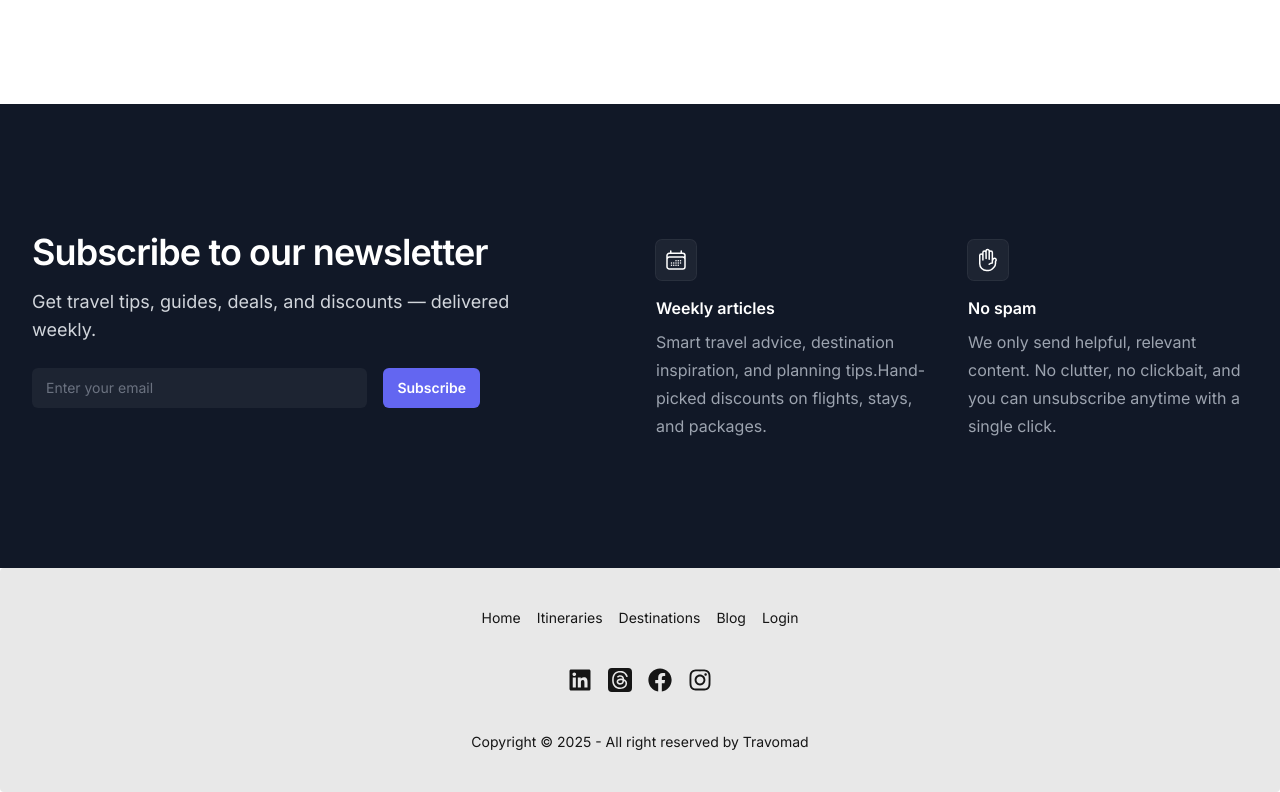
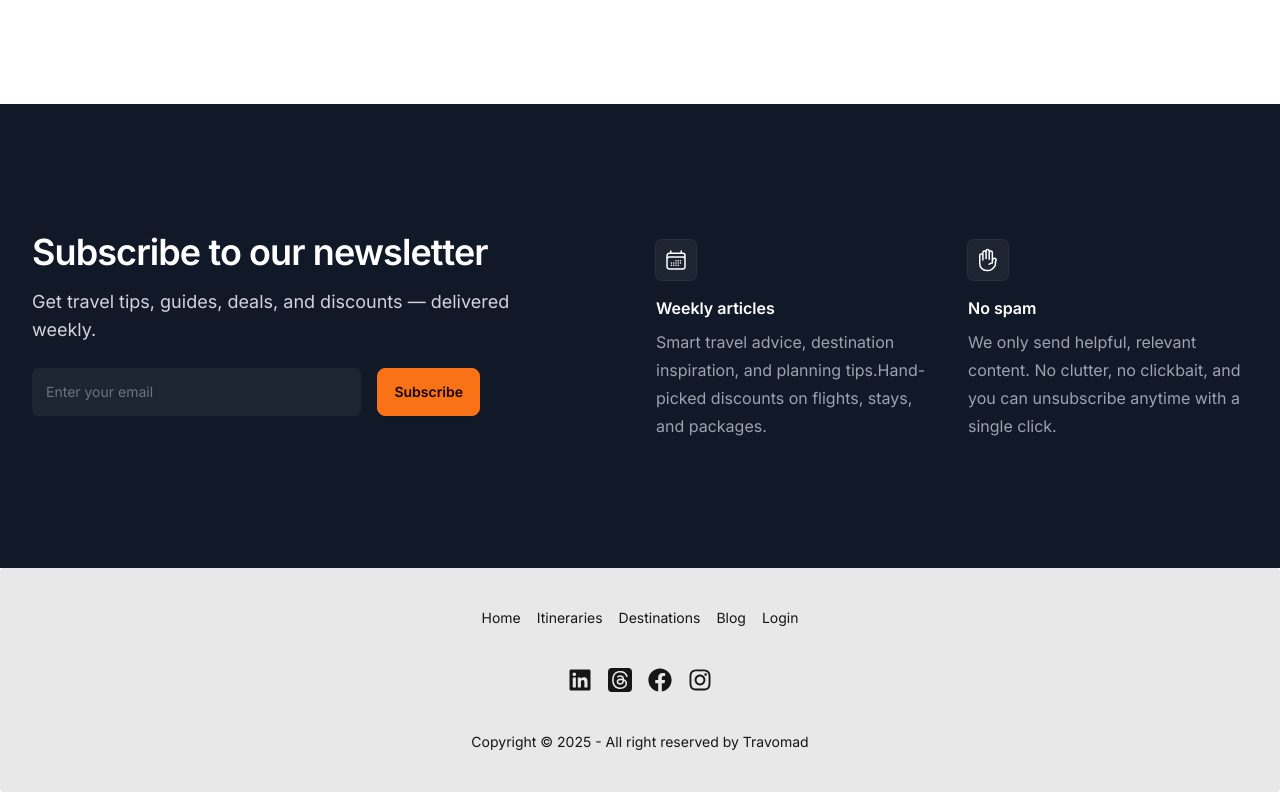
Before and after one commit to annsuparada/honeylemon, a Next.js app: page / in a window 1280 px wide. Shown: the part 3556-4348 px from the top of the page. Built offline with nearby package versions, Linux system fonts and the light colour scheme; no server answers.

Commit message:
clean up btn and input to use daisy ui

```diff
--- a/app/components/NewsLetterSection.tsx
+++ b/app/components/NewsLetterSection.tsx
@@ -25,7 +25,7 @@
                             />
                             <button
                                 type="submit"
-                                className="flex-none rounded-md bg-indigo-500 px-3.5 py-2.5 text-sm font-semibold text-white shadow-xs hover:bg-indigo-400 focus-visible:outline-2 focus-visible:outline-offset-2 focus-visible:outline-indigo-500"
+                                className='btn btn-accent'
                             >
                                 Subscribe
                             </button>
--- a/app/components/SelectInput.tsx
+++ b/app/components/SelectInput.tsx
@@ -47,7 +47,7 @@
                 <select
                     onChange={(e) => onChange(e.target.value)}
                     value={selectedValue}
-                    className="border border-gray-300 p-3 w-full rounded-md focus:ring focus:ring-blue-200 focus:outline-none bg-white"
+                    className="select select-bordered w-full"
                 >
                     <option value="">{`Select ${label}`}</option>
                     {options.map(opt => (
@@ -70,7 +70,7 @@
                         <div className="flex gap-2 mt-2">
                             <input
                                 type="text"
-                                className="border border-gray-300 p-2 rounded-md w-full bg-white"
+                                className="input input-bordered"
                                 value={newValue}
                                 onChange={(e) => setNewValue(e.target.value)}
                                 placeholder={`New ${label} name`}
--- a/app/dashboard/profile/components/ChangePasswordForm.tsx
+++ b/app/dashboard/profile/components/ChangePasswordForm.tsx
@@ -54,7 +54,7 @@
             <button
                 type="submit"
                 disabled={saving}
-                className="bg-primary text-white px-4 py-2 rounded hover:bg-blue-500"
+                className="btn btn-primary"
             >
                 {saving ? 'Updating...' : 'Update Password'}
             </button>
--- a/app/dashboard/profile/components/UserProfileForm.tsx
+++ b/app/dashboard/profile/components/UserProfileForm.tsx
@@ -47,7 +47,7 @@
                         </div>
                         <button
                             type="button"
-                            className="rounded-md bg-white px-2.5 py-1.5 text-sm font-semibold text-gray-900 shadow-xs ring-1 ring-gray-300 ring-inset hover:bg-gray-50"
+                            className="btn btn-sm"
                             onClick={() => {
                                 const url = window.prompt('Enter Image URL', formData.profilePicture || '');
                                 if (url) handleChange('profilePicture')(url);
@@ -101,7 +101,7 @@
                 <button
                     type="submit"
                     disabled={saving}
-                    className="bg-primary text-white px-4 py-2 rounded hover:bg-blue-500"
+                    className="btn btn-primary"
                 >
                     {saving ? 'Saving...' : 'Save'}
                 </button>
--- a/app/globals.css
+++ b/app/globals.css
@@ -24,10 +24,3 @@
   width: max-content;
   animation: scroll 30s linear infinite;
 }
-
-input:-webkit-autofill,
-input:-webkit-autofill:focus {
-  background-color: white !important;
-  -webkit-box-shadow: 0 0 0px 1000px white inset !important;
-  -webkit-text-fill-color: #000 !important;
-}
--- a/app/write/components/WriteForm.tsx
+++ b/app/write/components/WriteForm.tsx
@@ -42,7 +42,7 @@
                     <input
                         id="title-input"
                         type="text"
-                        className="border border-gray-300 p-3 w-full rounded-md focus:ring focus:ring-blue-200 focus:outline-none bg-white"
+                        className="input input-bordered w-full"
                         placeholder="Enter title here..."
                         value={title}
                         onChange={(e) => onChange.title(e.target.value)}
@@ -54,7 +54,7 @@
                     <label htmlFor="description-textarea" className="block text-lg font-semibold text-gray-700 mb-2">Description</label>
                     <textarea
                         id="description-textarea"
-                        className="border border-gray-300 p-3 w-full rounded-md focus:ring focus:ring-blue-200 focus:outline-none bg-white"
+                        className="textarea textarea-bordered w-full"
                         placeholder="Write a short description... (300 characters max)"
                         value={description}
                         onChange={(e) => onChange.description(e.target.value)}
```
